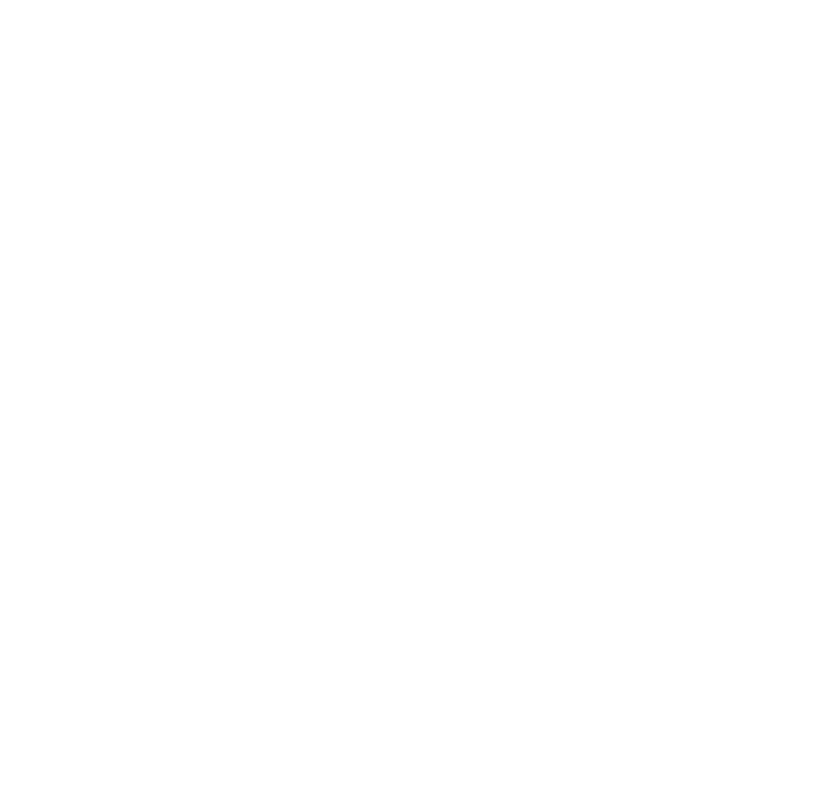
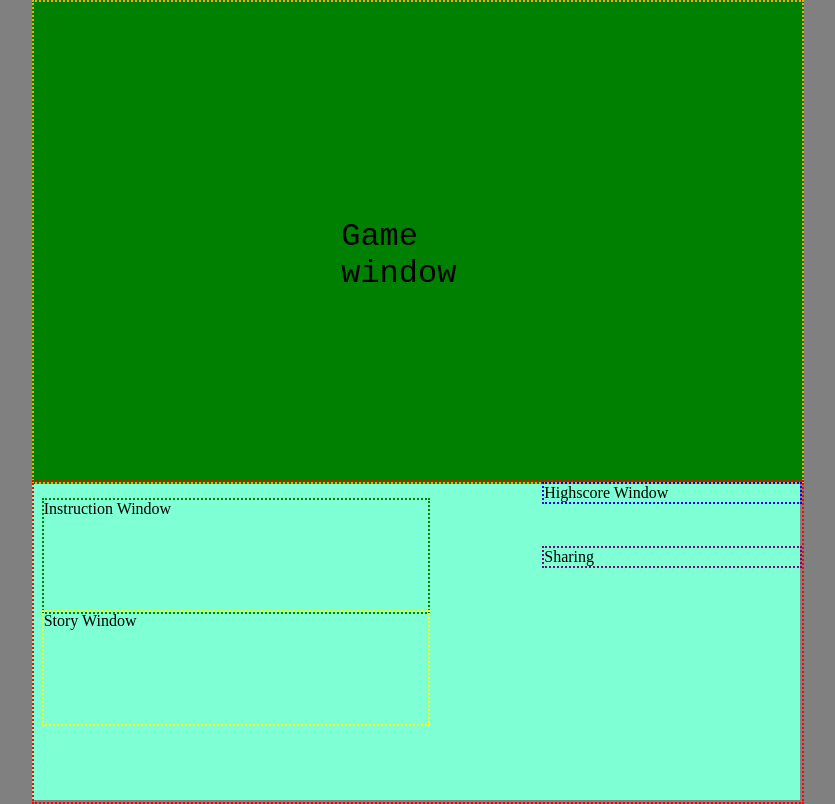
Before and after one commit to MustardCats/337-Final-Project, a website: page public_html/index.html in a window 1280 px wide. Shown: the whole page, without its empty margins (224-1059 px from the left). Drawn offline with Linux system fonts and the light colour scheme.

Commit message:
Basic landing page

```diff
--- a/public_html/index.html
+++ b/public_html/index.html
@@ -6,19 +6,33 @@
     <meta http-equiv="X-UA-Compatible" content="IE=edge">
     <meta name="viewport" content="width=device-width, initial-scale=1.0">
     <title>Kirby but Blue versus Protein Kirby (Tentative)</title>
+    <link rel="stylesheet" type="text/css" href="./style.css">
 </head>
 <body>
 
+    <div id="middleColumn">
+        <div id="gameWindowPlaceHolder">
 
-    <div id="middleColumn">
-        <div id = "gameWindowPlaceHolder">
-
+            <div id="gameWindow">
+                Game window
+            </div>
         </div>
         <div id="infoWindow">
             <div id="instructions">
+                Instruction Window
+            </div>
 
+            <div id="highScore">
+                <!--Needs a table element-->
+                Highscore Window
             </div>
-            <div id="highScore">
+
+            <div id="story">
+                Story Window
+            </div>
+
+            <div id="sharing">
+                Sharing
             </div>
         </div>
     </div>
--- a/public_html/style.css
+++ b/public_html/style.css
@@ -0,0 +1,82 @@
+/*
+    CSS Page for the landing screen, should be the same for both the game window,and
+    landing window. Pixi.js app window should be a child of the gameWindow
+*/
+
+body {
+    margin: 0;
+    background: grey;
+    height: 100vh;
+}
+
+#middleColumn {
+    position: relative;
+    width: 60%;
+    height: 100%;
+    left: 20vw;
+    right: 20vw;
+    background-color: aquamarine;
+}
+
+#gameWindowPlaceHolder {
+    position: absolute;
+    display: block;
+    width: 100%;
+    height: 60%;
+    background: green;
+    border: 2px dotted orange;
+    text-align: center;
+}
+
+#gameWindow {
+    position: absolute;
+    width: 10%;
+    height:10%;
+    top: 45%;
+    left:40%;
+    font-family:'Courier New', Courier, monospace;
+    font-size: 2em;
+}
+
+#infoWindow {
+    position: absolute;
+    height: 40%;
+    top: 60%;
+    width:100%;
+    border: 2px dotted red;
+}
+
+#highScore {
+    position: absolute;
+    right: 0;
+    width: 33.3%;
+    border: 2px dotted blue;
+}
+
+#instructions {
+    position:absolute;
+    left: 0;
+    width: 50%;
+    top:5%;
+    height: 35%;
+    border: 2px dotted green;
+    margin-left: 1%;
+}
+
+#story {
+    position:absolute;
+    left: 0;
+    width: 50%;
+    top:40%;
+    height: 35%;
+    border: 2px dotted yellow;
+    margin-left: 1%;
+}
+
+#sharing {
+    position: absolute;
+    right:0;
+    width: 33.3%;
+    top: 20%;
+    border: 2px dotted purple;
+}
```
